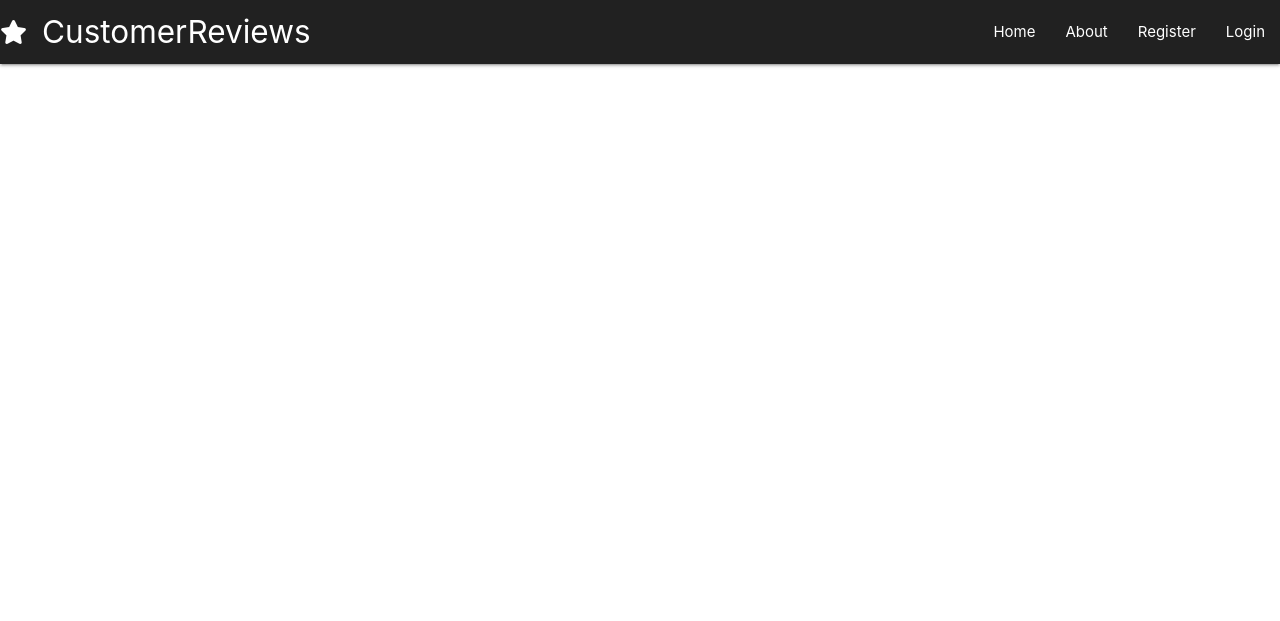
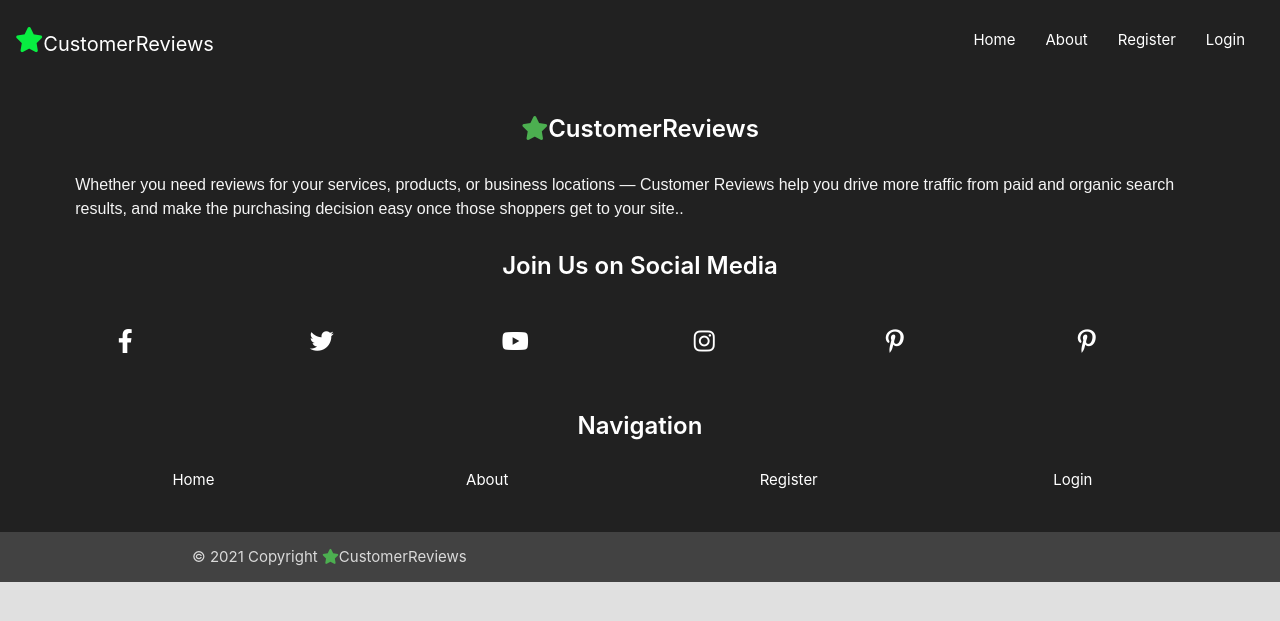
Before and after one commit to uskawi/Customer_Reviews, a Flask app: page / in a window 1280 px wide. Shown: the top 621 px of the page. Run offline with Flask 2, Linux system fonts and the light colour scheme; data that the repository does not hold is empty; some libraries are stand-ins or nearby versions.

Commit message:
Add a Navbar and Footer to the base template

```diff
--- a/static/css/style.css
+++ b/static/css/style.css
@@ -0,0 +1,154 @@
+
+body {
+    padding: 0;
+    margin: 0;
+    box-sizing: border-box;
+    background-color: #e0e0e0 ;
+}
+
+h1, h2, h3, h4, h5, h6 {
+    font-weight: 600;
+    font-size: 24px;
+}
+
+p {
+    font-size: 16px;
+    font-weight: 500;
+    font-family: 'Barlow', sans-serif;
+}
+
+
+
+
+/* general*/
+
+.form-border {
+    border: 1px solid #9E9E9E;
+    border-radius: 12px;
+    margin: 20px 0 0;
+    box-shadow: 5px 5px #000;
+}
+
+.bottom-border {
+    border-bottom: 1px solid #000;
+}
+
+
+.small-top-margin {
+    margin-top: 15px;
+}
+
+.big-top-margin {
+    margin-top: 40px
+}
+
+.bottom-padding {
+    padding-bottom: 30px;
+}
+
+.bottom-margin {
+    margin-bottom: 20px;
+}
+
+.upper-case {
+    text-transform: uppercase;
+}
+
+.capital {
+    text-transform: capitalize;
+}
+
+/* navbar */
+
+nav {
+    height: 80px;
+    line-height: 80px;
+}
+
+.toggle {
+    margin-top: 15px;
+}
+
+a.brand-logo {
+    margin-left: 15px;
+    display: none;
+}
+
+a.brand-logo i {
+    color: rgb(8, 238, 65);
+    margin-top: 8px;
+    font-size: 80%;
+}
+
+a.brand-logo span {
+    margin-left: -15px;
+    font-size: 20px;
+}
+
+.sidenav {
+    height: 320px;
+}
+
+.li-wrapper {
+    margin-top: 50px;
+}
+
+.sidenav li a {
+    color: #fff;
+    text-align: center;
+    border-top: 1px solid #000;
+}
+
+nav ul li:hover {
+    background-color: rgb(8, 243, 223);
+}
+
+.sidenav li:hover {
+    background-color: rgb(8, 243, 223);
+}
+
+.nav-wrapper ul {
+    margin-right: 20px;
+}
+
+.sidenav i {
+   margin-right: 30px;
+}
+
+/* footer */
+
+.wrapper-container {
+    width: 90%;
+    margin: 0 auto;
+}
+
+.footer-heading {
+    text-align: center;
+}
+
+.footer-links li  {
+    margin-left: 40%;
+    margin-bottom: 20px;
+}
+.page-footer li a i {
+    font-size: 160%;
+    margin-left: 25%;
+    margin-top: 20px;
+}
+
+/* Media query */
+
+
+@media(min-width:602px) {
+
+    /* navbar */
+
+    a.brand-logo {
+        display: block;
+    }
+
+    .logo-sm-screen {
+      display: none;
+    }
+
+}
--- a/static/js/script.js
+++ b/static/js/script.js
@@ -0,0 +1,13 @@
+/*
+    jQuery for MaterializeCSS initialization
+*/
+
+$(document).ready(function () {
+    $(".sidenav").sidenav({edge: "left"});
+});
+
+/*
+ Add the current year dynamically to copyright.
+*/
+
+$("#copyright").text(new Date().getFullYear());
--- a/templates/base.html
+++ b/templates/base.html
@@ -43,7 +43,6 @@
         <!-- mobile sidenav -->
         <ul class="sidenav grey lighten-5" id="mobile-demo">
             <div class="li-wrapper">
-                <li><a class="black-text" href="{{ url_for('home')}}"><i class="fas fa-star green-text"></i></a></li>
                 <li><a class="black-text" href="{{ url_for('home')}}">Home</a></li>
                 <li><a class="black-text" href="#">About</a></li>
             {% if session.user %}
@@ -56,10 +55,96 @@
             </div>
         </ul>
     </header>
-
-
         {% block content %}
         {% endblock %}
+        <footer class="page-footer grey darken-4">
+            <div class="wrapper-container">
+                <div class="row">
+                    <div class="col s12">
+                        <div class="row">
+                            <div class="col s12">
+                                <h5 class="white-text footer-heading"><i
+                                        class="fas fa-star green-text"></i><span>CustomerReviews</span>
+                                </h5>
+                            </div>
+                        </div>
+                        <p class="grey-text text-lighten-4">Whether you need reviews for your services, products, or
+                            business locations — Customer Reviews help you drive more traffic from paid and organic search
+                            results, and make the purchasing decision easy once those shoppers get to your site..</p>
+                    </div>
+                    <div class="col s12">
+                        <div class="row">
+                            <div class="col s12">
+                                <h5 class="white-text footer-heading">Join Us on Social Media</h5>
+                            </div>
+                        </div>
+                        <div class="row">
+                            <ul>
+                                <div class="col m2 s4">
+                                    <li><a class="white-text" href="sass.html" target="_blank"><i
+                                                class="fab fa-facebook-f"></i></a>
+                                    </li>
+                                </div>
+                                <div class="col m2 s4">
+                                    <li><a class="white-text" href="badges.html"><i class="fab fa-twitter"></i></a></li>
+                                </div>
+                                <div class="col m2 s4">
+                                    <li><a class="white-text" href="collapsible.html"><i class="fab fa-youtube"></i></a>
+                                    </li>
+                                </div>
+                                <div class="col m2 s4">
+                                    <li><a class="white-text" href="mobile.html"><i class="fab fa-instagram"></i></a></li>
+                                </div>
+                                <div class="col m2 s4">
+                                    <li><a class="white-text" href="mobile.html"><i class="fab fa-pinterest-p"></i></a></li>
+                                </div>
+                                <div class="col m2 s4">
+                                    <li><a class="white-text" href="mobile.html"><i class="fab fa-pinterest-p"></i></a></li>
+                                </div>
+                            </ul>
+                        </div>
+                    </div>
+                </div>
+                <div class="col s12 footer-links">
+                    <div class="row">
+                        <div class="col s12">
+                            <h5 class="white-text footer-heading">Navigation</h5>
+                        </div>
+                    </div>
+                    <div class="row">
+                        <ul>
+                            <div class="col m3 s6">
+                                <li><a class="white-text" href="{{ url_for('home') }}">Home</a></li>
+                            </div>
+                            <div class="col m3 s6">
+                                <li><a class="white-text" href="#">About</a></li>
+                            </div>
+                            {% if session.user %}
+                                <div class="col m3 s6">
+                                    <li><a class="white-text" href="#">Profile</a></li>
+                                </div>
+                                <div class="col m3 s6">
+                                    <li><a class="white-text" href="#">Logout</a></li>
+                                </div>
+                            {% else %}
+                                <div class="col m3 s6">
+                                    <li><a class="white-text" href="#">Register</a></li>
+                                </div>
+                                <div class="col m3 s6">
+                                    <li><a class="white-text" href="#">Login</a></li>
+                                </div>
+                            {% endif %}
+                        </ul>
+                    </div>
+                </div>
+            </div>
+            </div>
+            <div class="footer-copyright grey darken-3">
+                <div class="container">
+                    © <span id="copyright"></span> Copyright <i class="fas fa-star green-text"></i>CustomerReviews
+                </div>
+            </div>
+        </footer>
 
     <!-- JQuerie -->
     <script src="https://code.jquery.com/jquery-3.6.0.min.js"
```
